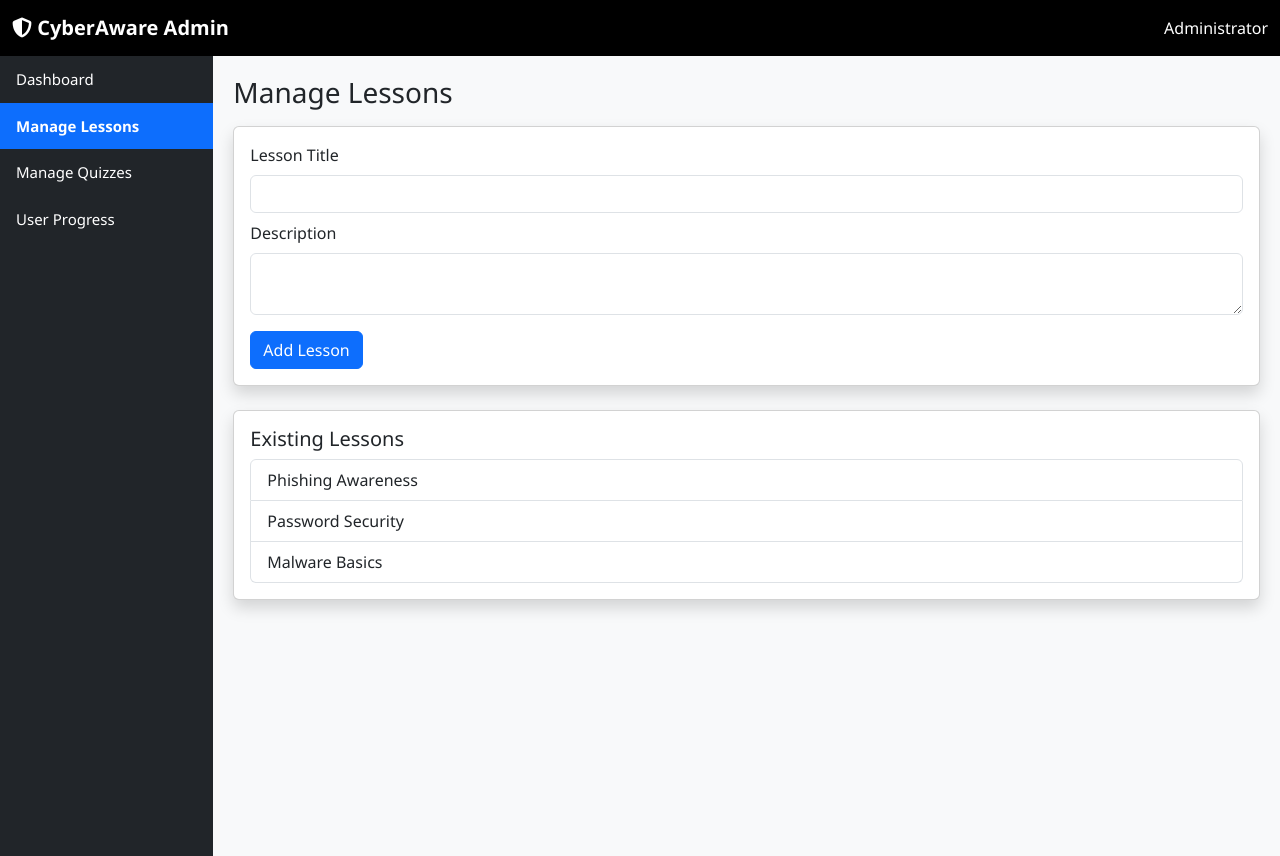
After one commit to ashik360/cyber-aware, a PHP site: page /admin/manage-lessons.html in a window 1280 px wide. The commit adds this page. Run offline with PHP 8.4, Linux system fonts and the light colour scheme.

Commit message:
Added Admin UI

```diff
--- /dev/null
+++ b/frontEnd/admin/manage-lessons.html
@@ -0,0 +1,75 @@
+<!DOCTYPE html>
+<html lang="en">
+<head>
+  <meta charset="UTF-8">
+  <title>Manage Lessons | Admin</title>
+  <meta name="viewport" content="width=device-width, initial-scale=1">
+
+  <!-- Bootstrap -->
+  <link href="https://cdn.jsdelivr.net/npm/bootstrap@5.3.2/dist/css/bootstrap.min.css" rel="stylesheet">
+
+  <!-- Font Awesome -->
+  <link href="https://cdnjs.cloudflare.com/ajax/libs/font-awesome/6.5.0/css/all.min.css" rel="stylesheet">
+
+  <!-- MAIN CSS (VERY IMPORTANT) -->
+  <link rel="stylesheet" href="../assets/css/main.css">
+</head>
+
+<body>
+
+<!-- NAVBAR -->
+<nav class="navbar navbar-dark admin-navbar">
+  <div class="container-fluid">
+    <span class="navbar-brand fw-bold">
+      <i class="fa-solid fa-shield-halved"></i> CyberAware Admin
+    </span>
+    <span class="text-white">Administrator</span>
+  </div>
+</nav>
+
+<div class="container-fluid">
+  <div class="row">
+
+    <!-- SIDEBAR -->
+    <div class="col-md-2 sidebar p-0">
+      <a href="admin-dashboard.html">Dashboard</a>
+      <a href="manage-lessons.html" class="active">Manage Lessons</a>
+      <a href="manage-quizzes.html">Manage Quizzes</a>
+      <a href="view-progress.html">User Progress</a>
+    </div>
+
+    <!-- CONTENT -->
+    <div class="col-md-10 content">
+      <h3>Manage Lessons</h3>
+
+      <div class="card shadow mt-3">
+        <div class="card-body">
+          <label class="form-label">Lesson Title</label>
+          <input type="text" class="form-control">
+
+          <label class="form-label mt-2">Description</label>
+          <textarea class="form-control"></textarea>
+
+          <button class="btn btn-primary mt-3">
+            Add Lesson
+          </button>
+        </div>
+      </div>
+
+      <div class="card shadow mt-4">
+        <div class="card-body">
+          <h5>Existing Lessons</h5>
+          <ul class="list-group mt-2">
+            <li class="list-group-item">Phishing Awareness</li>
+            <li class="list-group-item">Password Security</li>
+            <li class="list-group-item">Malware Basics</li>
+          </ul>
+        </div>
+      </div>
+
+    </div>
+  </div>
+</div>
+
+</body>
+</html>
--- a/frontEnd/assets/css/main.css
+++ b/frontEnd/assets/css/main.css
@@ -31,3 +31,38 @@ body {
 .badge-box {
   font-size: 1.5rem;
 }
+
+/* ===== COMMON SIDEBAR ===== */
+.sidebar {
+  min-height: 100vh;
+  background-color: #212529;
+}
+
+.sidebar a {
+  display: block;
+  padding: 12px 16px;
+  color: #ffffff;
+  text-decoration: none;
+  font-size: 15px;
+}
+
+.sidebar a:hover {
+  background-color: #0d6efd;
+}
+
+.sidebar a.active {
+  background-color: #0d6efd;
+  font-weight: bold;
+}
+
+/* ===== CONTENT AREA ===== */
+.content {
+  padding: 20px;
+  background-color: #f8f9fa;
+  min-height: 100vh;
+}
+
+/* ===== ADMIN NAVBAR ===== */
+.admin-navbar {
+  background-color: #000;
+}
```
Also changed, not shown: frontEnd/admin/admin-dashboard.html (added, +78 -0 lines), frontEnd/admin/manage-quizzes.html (added, +24 -0 lines), frontEnd/admin/view-progress.html (added, +36 -0 lines).
